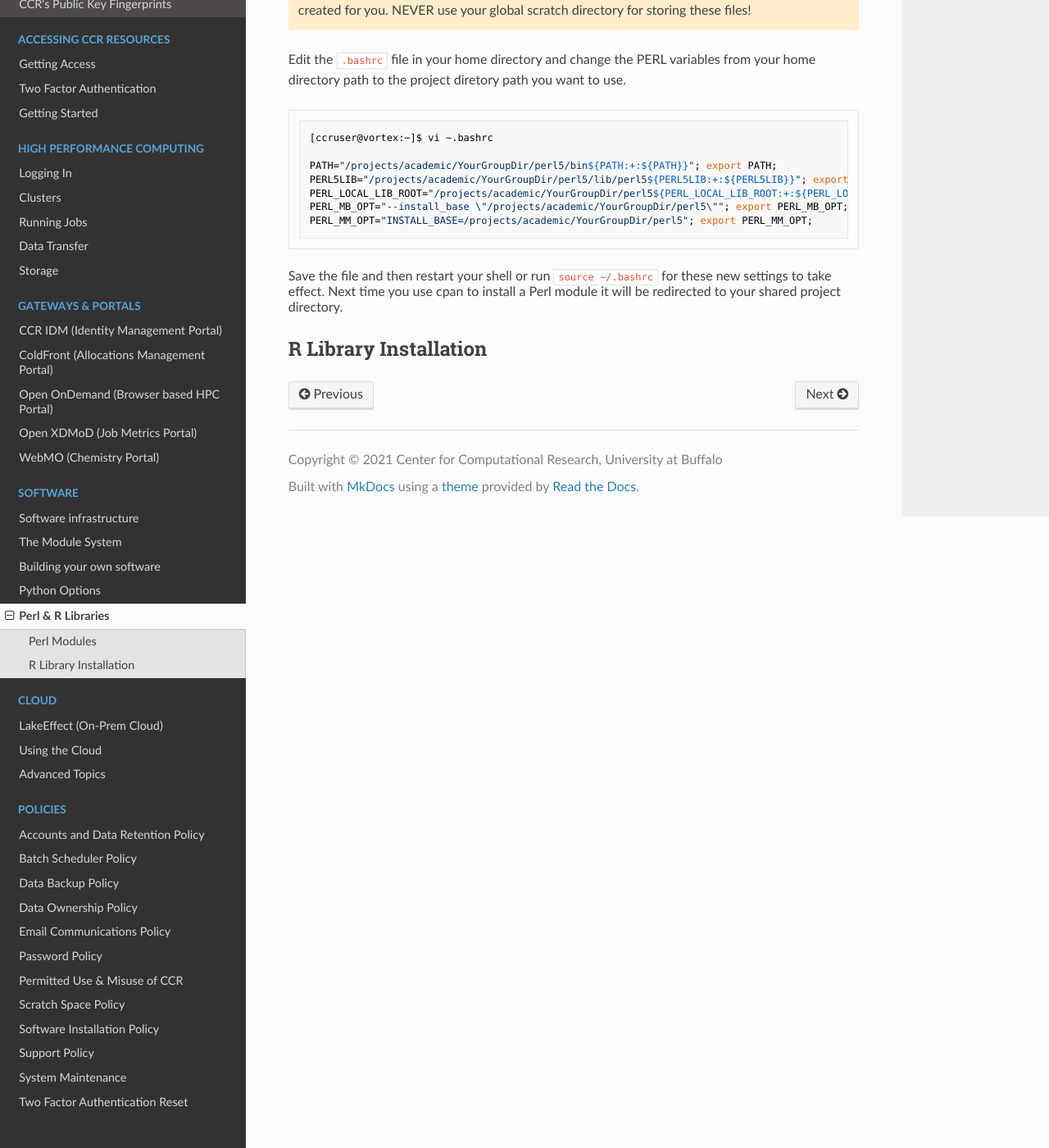
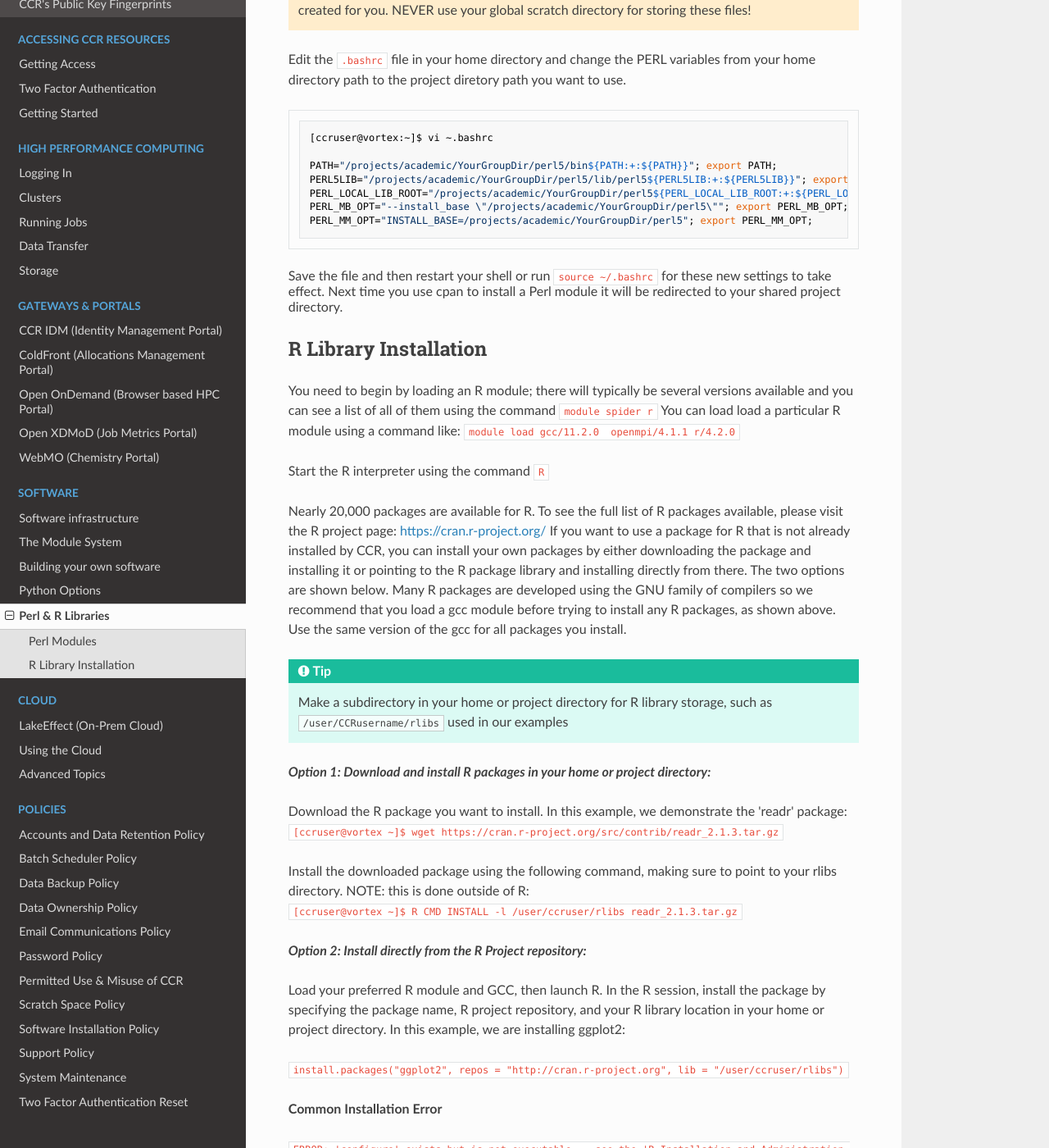
Before and after one commit to ubccr/ccrdocs, an MkDocs documentation site: the page built from pages/software/perl-R-libraries.md, in a window 1280 px wide and 1400 px high, scrolled down 1561 px. Shown: the whole window at 82% size. Built offline with MkDocs 1.6.1, drawn with Linux system fonts in a browser that asks for light colours; nearby versions of some CDN libraries; some of the changed text lies outside the part shown.

Commit message:
Instructions for R and Perl library/package installation

````diff
--- a/pages/software/perl-R-libraries.md
+++ b/pages/software/perl-R-libraries.md
@@ -59,3 +59,57 @@ Save the file and then restart your shell or run `source ~/.bashrc` for these ne
 
 
 ## R Library Installation
+
+You need to begin by loading an R module; there will typically be several versions available and you can see a list of all of them using the command `module spider r`  You can load load a particular R module using a command like: `module load gcc/11.2.0  openmpi/4.1.1 r/4.2.0`
+
+Start the R interpreter using the command `R`
+
+Nearly 20,000 packages are available for R.  To see the full list of R packages available, please visit the R project page: https://cran.r-project.org/  If you want to use a package for R that is not already installed by CCR, you can install your own packages by either downloading the package and installing it or pointing to the R package library and installing directly from there.  The two options are shown below.  Many R packages are developed using the GNU family of compilers so we recommend that you load a gcc module before trying to install any R packages, as shown above. Use the same version of the gcc for all packages you install.
+
+!!! Tip
+    Make a subdirectory in your home or project directory for R library storage, such as `/user/CCRusername/rlibs` used in our examples
+
+_**Option 1: Download and install R packages in your home or project directory:**_
+
+Download the R package you want to install.  In this example, we demonstrate the 'readr' package:
+`[ccruser@vortex ~]$ wget https://cran.r-project.org/src/contrib/readr_2.1.3.tar.gz`
+
+Install the downloaded package using the following command, making sure to point to your rlibs directory.  NOTE: this is done outside of R:
+`[ccruser@vortex ~]$ R CMD INSTALL -l /user/ccruser/rlibs readr_2.1.3.tar.gz`
+
+_**Option 2: Install directly from the R Project repository:**_
+
+Load your preferred R module and GCC, then launch R.  In the R session, install the package by specifying the package name, R project repository, and your R library location in your home or project directory.  In this example, we are installing ggplot2:
+
+`install.packages("ggplot2", repos = "http://cran.r-project.org", lib = "/user/ccruser/rlibs")`
+
+
+**Common Installation Error**
+
+`ERROR: 'configure' exists but is not executable -- see the 'R Installation and Administration Manual'`
+
+If you are trying to install a R library and see this error, it is trying to create a temporary directory to use during the installation and isn't able to.  To resolve this, create a temporary directory in your home or project directory then, after starting R, set the variable before attempting the installation:
+
+```
+[ccruser@vortex ~]$ R
+> dir.create("/user/username/tmp/")
+> Sys.setenv(TMPDIR="/user/username/tmp/")
+> install.packages(“package_name”)
+```
+The directory will be used during installation and the temporary files removed when the install is complete.
+
+**To load an R package from user (or projects) space:**
+```
+[ccruser@vortex ~]$ module load R
+[ccruser@vortex ~]$ R
+library(package_name, lib.loc="/user/ccruser/rlibs/")
+```
+
+**Installing R packages from within the R Studio GUI:**
+
+Whether using CCR's R Studio app on OnDemand or launching it from the command line, users can install R packages into their home or project directories.  Launch R Studio and navigate to the Tools menu and click on 'Install Packages'
+
+Make sure the installation directory is specifying either your home directory or a subdirectory within your group's shared project directory and check the "Install dependencies" option.
+
+!!! Note
+    Not all packages or dependencies will work with the version(s) of R CCR provides.  If this is something your research requires and the installation methods above don't work for you, you may need to install your own version of R or use R in a singularity container.  These topics are beyond the scope of this document.
````
